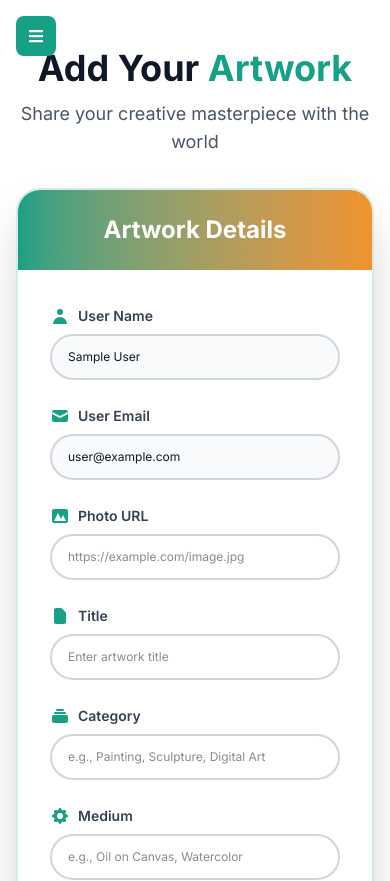
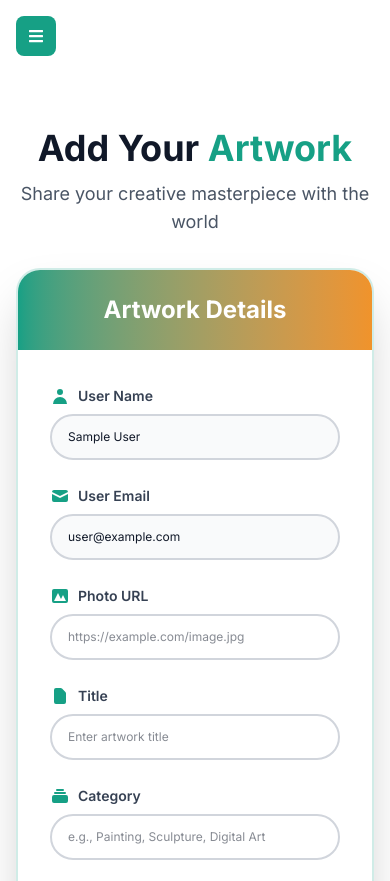
Before and after one commit to Sultanmia22/future-box-client, a React (Vite) app: page /dahsboard in a window 390 px wide. Shown: the top 881 px of the page. Built offline with nearby package versions, Linux system fonts and the light colour scheme; no server answers; sample sign-in values are in the browser's storage.

Commit message:
added dashboard responsive

```diff
--- a/src/Layouts/DashboardLayout.jsx
+++ b/src/Layouts/DashboardLayout.jsx
@@ -43,7 +43,7 @@ const DashboardLayout = () => {
                 </aside>
 
                 {/* Main Content Area */}
-                <main className="flex-1 w-full lg:ml-0">
+                <main className="flex-1 w-full lg:ml-0 mt-20 md:mt-10 mt-0">
                     <Outlet />
                 </main>
 
```
